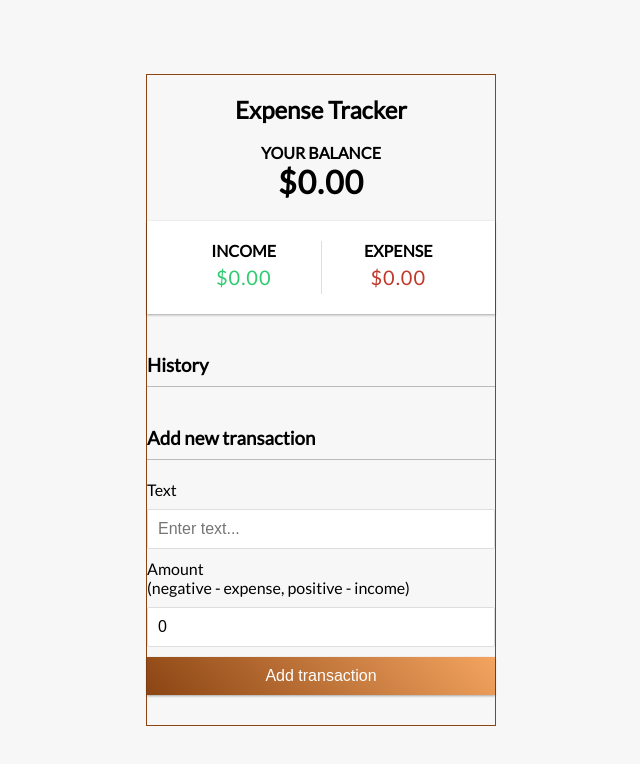
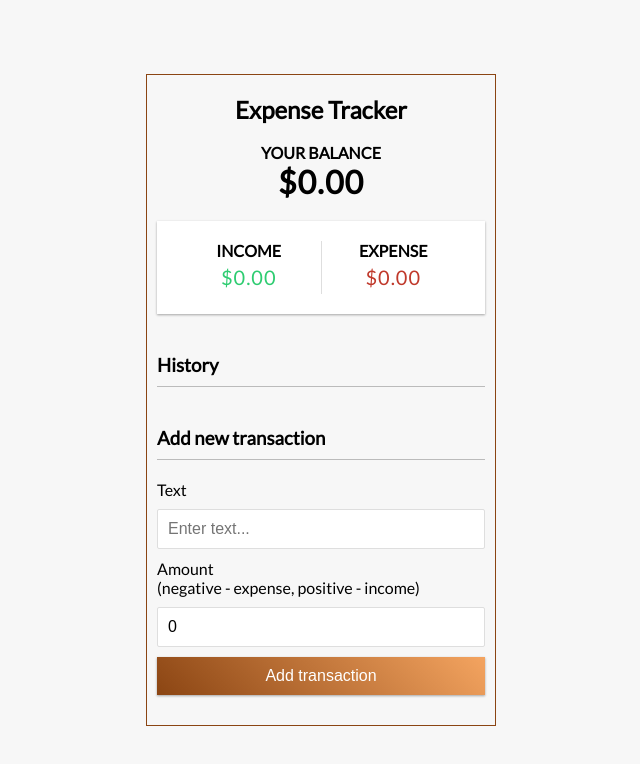
Before and after one commit to samadakram/Expense-Tracker-PWA, a React (Create React App) app: page / in a window 1280 px wide. Shown: the top 764 px of the page, without its empty margins (319-959 px from the left). Built offline with nearby package versions, Linux system fonts and the light colour scheme.

Commit message:
Update App.css

```diff
--- a/src/App.css
+++ b/src/App.css
@@ -20,7 +20,8 @@ body {
 }
 
 .container {
-  /* margin: 30px auto; */
+  margin: 2px auto;
+  padding: 0 10px;
   width: 350px;
   border: 1px solid saddlebrown;
 }
```
